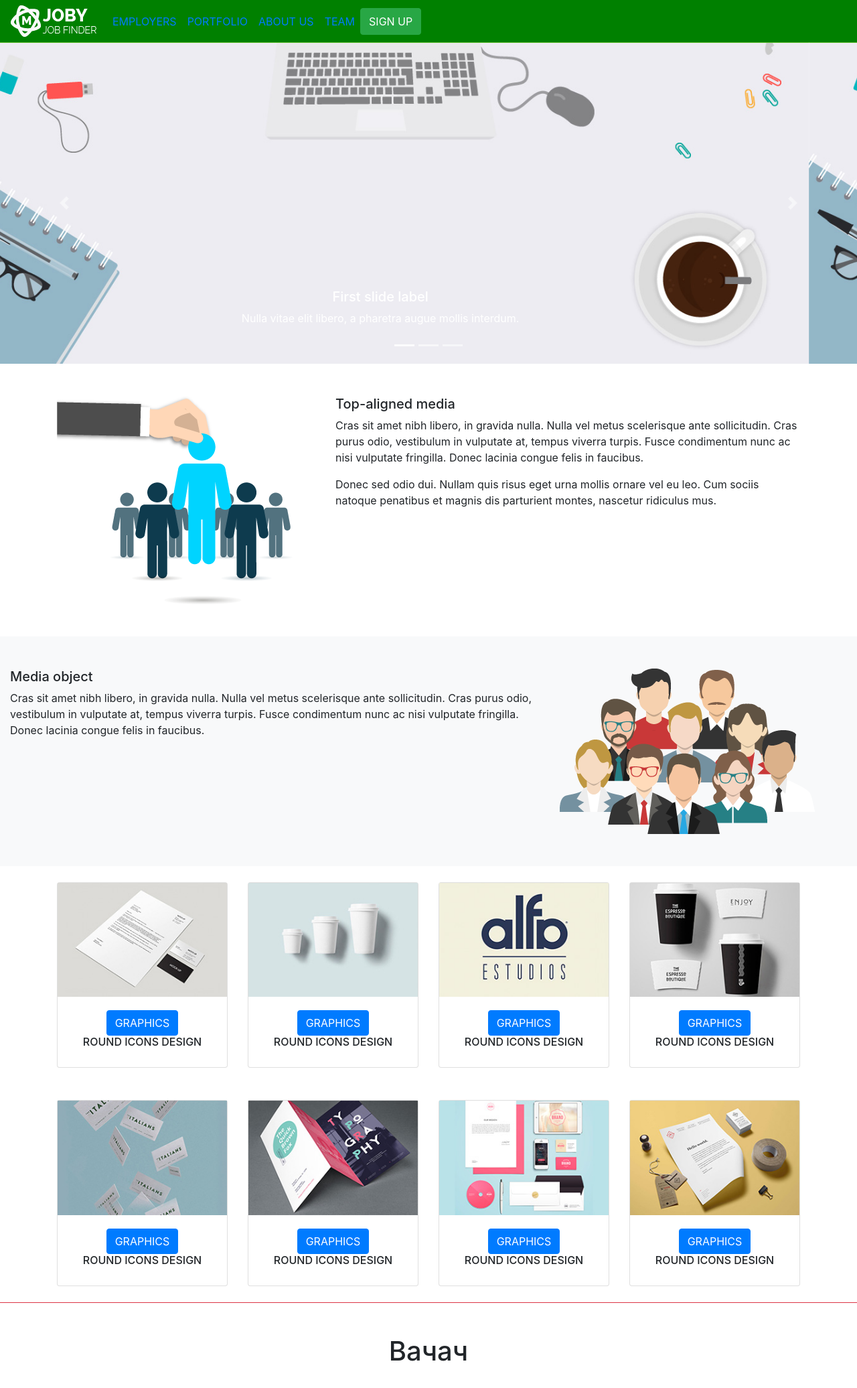
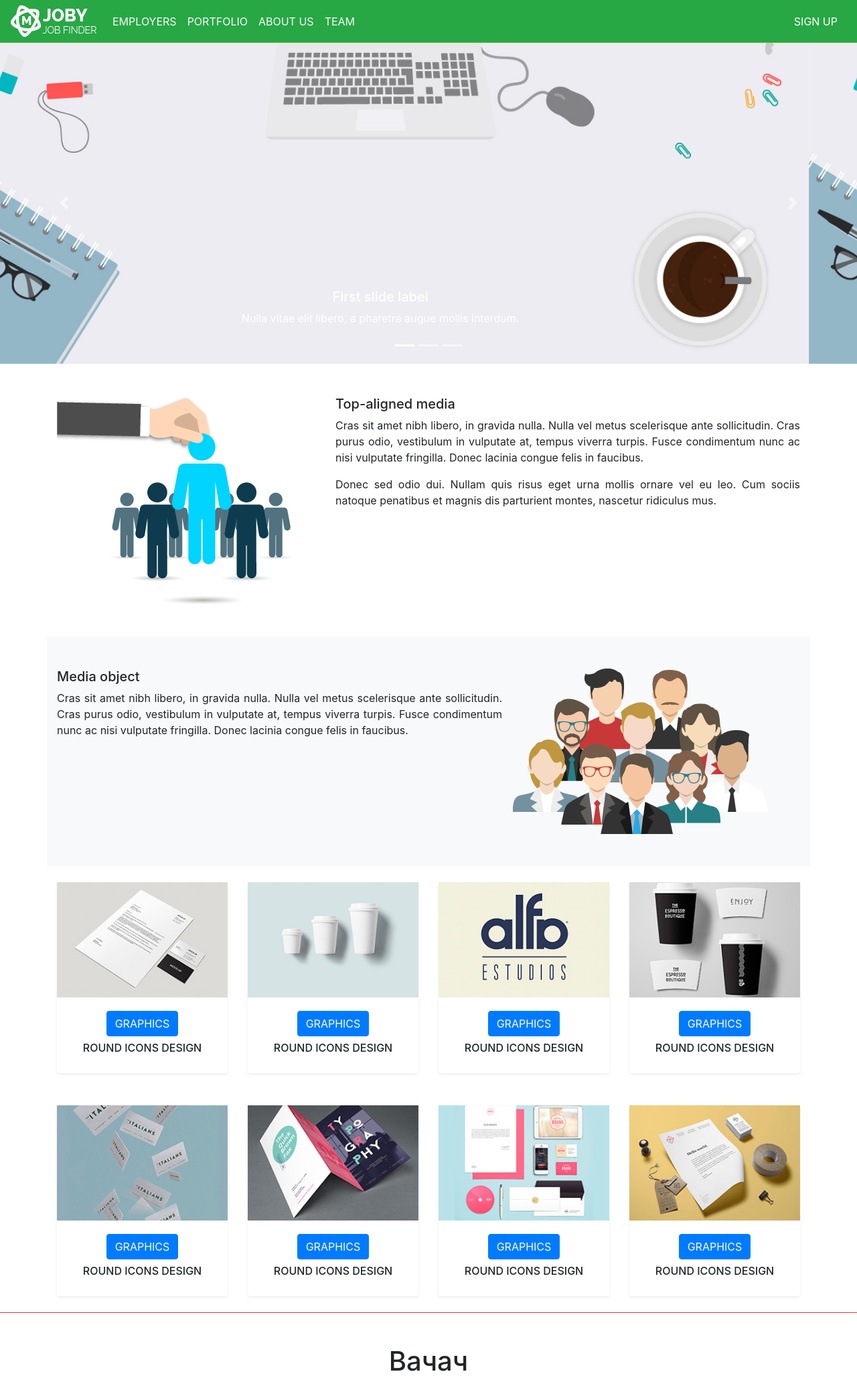
Before and after one commit to mountstudio/Khusan-practice, a plain HTML site: page index.html in a window 1280 px wide. Shown: the whole page at 67% size. Drawn offline with Linux system fonts and the light colour scheme.

Commit message:
Update index.html

```diff
--- a/index.html
+++ b/index.html
@@ -11,7 +11,7 @@
     <title>Hello, world!</title>
 </head>
 <body>
-<header style="background-color: green">
+<header class="bg-success">
 
     <nav class="navbar navbar-expand-lg navbar-white">
         <div class="media">
@@ -26,22 +26,29 @@
         <div class="collapse navbar-collapse" id="navbarSupportedContent">
             <ul class="navbar-nav mr-auto">
                 <li class="nav-item">
-                    <a class="nav-link" href="#">EMPLOYERS</a>
+                    <a class="nav-link text-light" href="#">EMPLOYERS</a>
                 </li>
                 <li class="nav-item">
-                    <a class="nav-link" href="#">PORTFOLIO</a>
+                    <a class="nav-link text-light" href="#">PORTFOLIO</a>
                 </li>
                 <li class="nav-item">
-                    <a class="nav-link" href="#">ABOUT US</a>
+                    <a class="nav-link text-light" href="#">ABOUT US</a>
                 </li>
                 <li class="nav-item">
-                    <a class="nav-link" href="#">TEAM</a>
+                    <a class="nav-link text-light" href="#">TEAM</a>
                 </li>
-                <button type="button" class="btn btn-success ">SIGN UP</button>
+            </ul>
+            <ul class="navbar-nav ml-auto">
+                <li class="nav-item">
+                    <button type="button" class="btn btn-success ">SIGN UP</button>
+                </li>
             </ul>
         </div>
     </nav>
 </header>
+
+
+
 <div class="container-fluid p-0">
     <div class="bd-example">
         <div id="carouselExampleCaptions" class="carousel slide" data-ride="carousel">
@@ -84,28 +91,32 @@
         </div>
     </div>
 </div>
+
+
+
+
 <div class="container">
     <div class="py-5">
         <div class="media">
             <img src="img/pic-big-1.png" class="align-self-start mr-3" alt="...">
             <div class="media-body pl-5">
                 <h5 class="mt-0">Top-aligned media</h5>
-                <p>Cras sit amet nibh libero, in gravida nulla. Nulla vel metus scelerisque ante sollicitudin. Cras
+                <p class="text-justify">Cras sit amet nibh libero, in gravida nulla. Nulla vel metus scelerisque ante sollicitudin. Cras
                     purus odio, vestibulum in vulputate at, tempus viverra turpis. Fusce condimentum nunc ac nisi
                     vulputate fringilla. Donec lacinia congue felis in faucibus.</p>
-                <p>Donec sed odio dui. Nullam quis risus eget urna mollis ornare vel eu leo. Cum sociis natoque
+                <p class="text-justify">Donec sed odio dui. Nullam quis risus eget urna mollis ornare vel eu leo. Cum sociis natoque
                     penatibus et magnis dis parturient montes, nascetur ridiculus mus.</p>
             </div>
         </div>
     </div>
 </div>
 
-<div class="container-fluid bg-light">
+<div class="container bg-light">
     <div class="py-5  pr-lg-5">
         <div class="media">
             <div class="media-body ">
                 <h5 class="mt-0">Media object</h5>
-                <p>Cras sit amet nibh libero, in gravida nulla. Nulla vel metus scelerisque ante sollicitudin. Cras
+                <p class="text-justify">Cras sit amet nibh libero, in gravida nulla. Nulla vel metus scelerisque ante sollicitudin. Cras
                     purus odio, vestibulum in vulputate at, tempus viverra turpis. Fusce condimentum nunc ac nisi
                     vulputate fringilla. Donec lacinia congue felis in faucibus.</p>
             </div>
@@ -117,31 +128,31 @@
 <div class="container">
     <div class="py-4">
         <div class="card-deck">
-            <div class="card text-center" style="width: 18rem;">
+            <div class="card border-0 shadow-sm text-center" style="width: 18rem;">
                 <img src="img/pic-1.jpg" class="card-img-center" alt="...">
                 <div class="card-body">
-                    <button type="button" class="btn btn-primary">GRAPHICS</button>
+                    <button type="button" class="btn btn-primary mb-2">GRAPHICS</button>
                     <h6>ROUND ICONS DESIGN</h6>
                 </div>
             </div>
-            <div class="card text-center" style="width: 18rem;">
+            <div class="card border-0 shadow-sm text-center" style="width: 18rem;">
                 <img src="img/pic-2.jpg" class="card-img-center" alt="...">
                 <div class="card-body">
-                    <button type="button" class="btn btn-primary">GRAPHICS</button>
+                    <button type="button" class="btn btn-primary mb-2">GRAPHICS</button>
                     <h6>ROUND ICONS DESIGN</h6>
                 </div>
             </div>
-            <div class="card text-center" style="width: 18rem;">
+            <div class="card border-0 shadow-sm text-center" style="width: 18rem;">
                 <img src="img/pic-3.jpg" class="card-img-center" alt="...">
                 <div class="card-body">
-                    <button type="button" class="btn btn-primary">GRAPHICS</button>
+                    <button type="button" class="btn btn-primary mb-2">GRAPHICS</button>
                     <h6>ROUND ICONS DESIGN</h6>
                 </div>
             </div>
-            <div class="card text-center" style="width: 18rem;">
+            <div class="card border-0 shadow-sm text-center" style="width: 18rem;">
                 <img src="img/pic-4.jpg" class="card-img-center" alt="...">
                 <div class="card-body">
-                    <button type="button" class="btn btn-primary">GRAPHICS</button>
+                    <button type="button" class="btn btn-primary mb-2">GRAPHICS</button>
                     <h6>ROUND ICONS DESIGN</h6>
                 </div>
             </div>
@@ -151,31 +162,31 @@
 <div class="container">
     <div class="py-4">
         <div class="card-deck">
-            <div class="card text-center" style="width: 18rem;">
+            <div class="card border-0 shadow-sm text-center" style="width: 18rem;">
                 <img src="img/pic-5.jpg" class="card-img-center" alt="...">
                 <div class="card-body">
-                    <button type="button" class="btn btn-primary">GRAPHICS</button>
+                    <button type="button" class="btn btn-primary mb-2">GRAPHICS</button>
                     <h6>ROUND ICONS DESIGN</h6>
                 </div>
             </div>
-            <div class="card text-center" style="width: 18rem;">
+            <div class="card border-0 shadow-sm text-center" style="width: 18rem;">
                 <img src="img/pic-6.jpg" class="card-img-center" alt="...">
                 <div class="card-body">
-                    <button type="button" class="btn btn-primary">GRAPHICS</button>
+                    <button type="button" class="btn btn-primary mb-2">GRAPHICS</button>
                     <h6>ROUND ICONS DESIGN</h6>
                 </div>
             </div>
-            <div class="card text-center" style="width: 18rem;">
+            <div class="card border-0 shadow-sm text-center" style="width: 18rem;">
                 <img src="img/pic-7.jpg" class="card-img-center" alt="...">
                 <div class="card-body">
-                    <button type="button" class="btn btn-primary">GRAPHICS</button>
+                    <button type="button" class="btn btn-primary mb-2">GRAPHICS</button>
                     <h6>ROUND ICONS DESIGN</h6>
                 </div>
             </div>
-            <div class="card text-center" style="width: 18rem;">
+            <div class="card border-0 shadow-sm text-center" style="width: 18rem;">
                 <img src="img/pic-8.jpg" class="card-img-center" alt="...">
                 <div class="card-body">
-                    <button type="button" class="btn btn-primary">GRAPHICS</button>
+                    <button type="button" class="btn btn-primary mb-2">GRAPHICS</button>
                     <h6>ROUND ICONS DESIGN</h6>
                 </div>
             </div>
```
